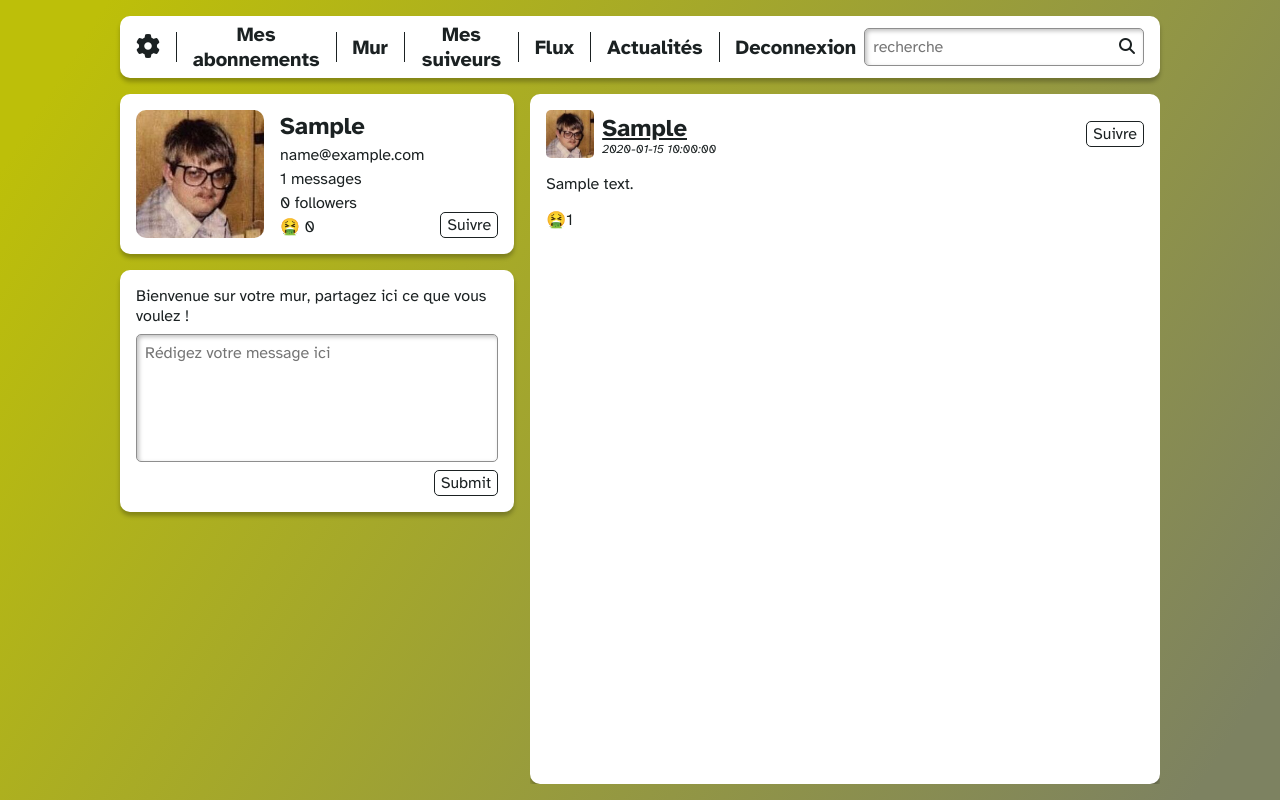
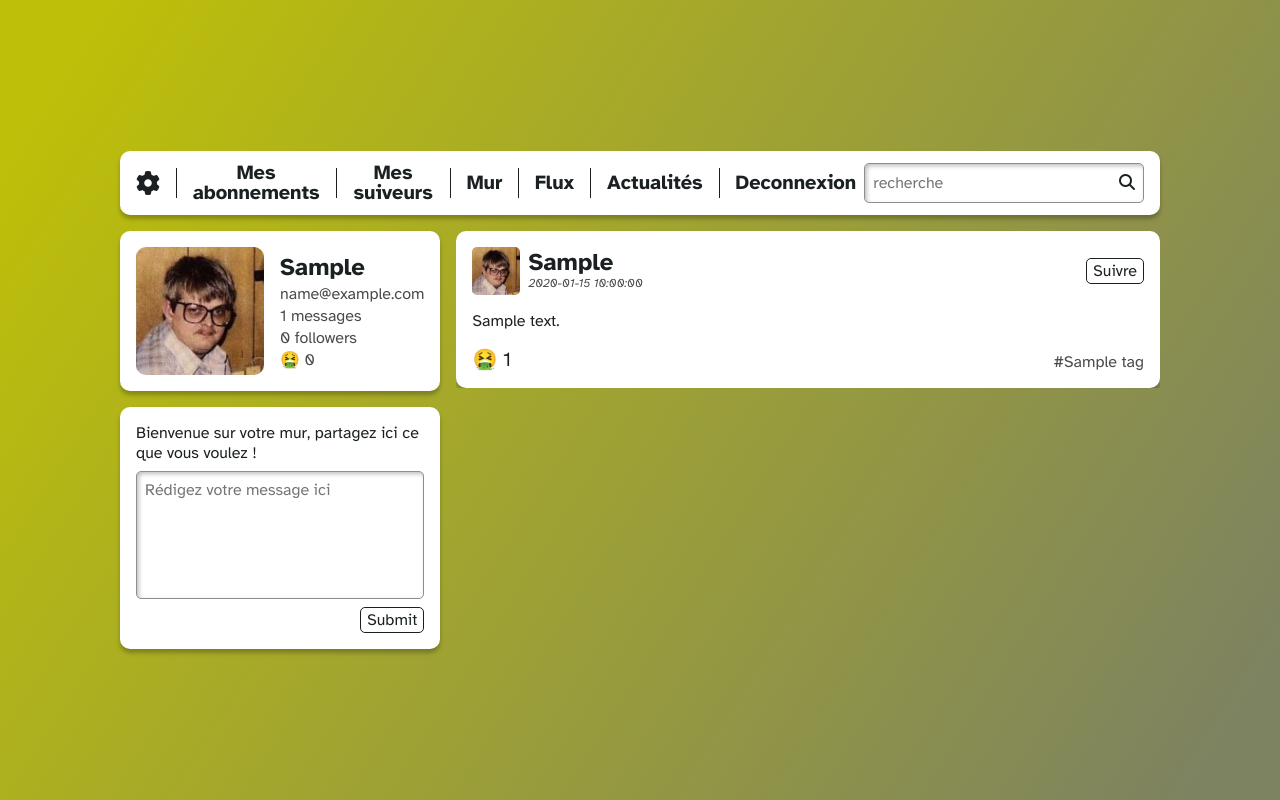
Before and after one commit to adatechschool/php-social-network-eden-louis-guillaume, a PHP site: page /wall.php?user_id=1 in a window 1280 px wide. Run offline with PHP 8.4, Linux system fonts and the light colour scheme; the visitor is signed in with stand-in values (Sample User, id 1); tables that the repository leaves empty hold one stand-in row (values such as "Sample post"); data that the repository does not hold is empty; some libraries are stand-ins or nearby versions.

Commit message:
encore un peu...

```diff
--- a/resoc_n1/header.php
+++ b/resoc_n1/header.php
@@ -4,9 +4,9 @@
         <hr class="vert-line" />
         <a href=<?php echo 'subscriptions.php?user_id=' . $_SESSION['connected_id']; ?>>Mes abonnements</a></li>
         <hr class="vert-line" />
+        <a href=<?php echo 'followers.php?user_id=' . $_SESSION['connected_id']; ?>>Mes suiveurs</a>
+        <hr class="vert-line" />
         <a href=<?php echo 'wall.php?user_id=' . $_SESSION['connected_id']; ?>>Mur</a>
-        <hr class="vert-line" />
-        <a href=<?php echo 'followers.php?user_id=' . $_SESSION['connected_id']; ?>>Mes suiveurs</a>
         <hr class="vert-line" />
         <a href=<?php echo 'feed.php?user_id=' . $_SESSION['connected_id']; ?>>Flux</a>
         <hr class="vert-line" />
--- a/resoc_n1/like.php
+++ b/resoc_n1/like.php
@@ -1,7 +1,5 @@
 <?php
-session_start();
-$mysqli = new mysqli("localhost", "root", "root", "socialnetwork");
-
+include 'connexion_SQL.php';
 if (isset($_GET['id'])) {
     // Obtenez la valeur de 'id' depuis $_GET
     $getid = (int) $_GET['id'];
--- a/resoc_n1/post.php
+++ b/resoc_n1/post.php
@@ -18,25 +18,24 @@
         </p>
     </section>
     <footer class="post-footer">
-        <a href=<?= "like.php?id=" . $post['post_id']; ?> style="text-decoration: none;"><button
-                class="button like-button">
-                <?= "🤮" . $post['like_number'] ?>
-            </button></a>
-        <a href="">
+        <a href=<?= "like.php?id=" . $post['post_id']; ?> style="text-decoration: none;">
+            <button class="like-button">
+                🤮
+                <?= $post['like_number'] ?>
+            </button>
 
-            <?php
-            // Séparer les tags puis les mettre dans un tableau
-            $str = $post['taglist'];
+        </a>
+        <ul class="taglist">
+            <?php $str = $post['taglist'];
             if ($str !== null && is_string($str)) {
                 $delimiter = ",";
                 $parts = explode($delimiter, $str);
                 if (!empty($parts)) {
                     foreach ($parts as $part) {
-                        echo "<a href='tags.php?tag_id=" . $post["tag_id"] . ">#$part</a> ";
+                        echo "<a href='' class='taglist-element'>#" . $part . "</a>";
                     }
                 }
-            }
-            ?>
-        </a>
+            } ?>
+        </ul>
     </footer>
 </article>
--- a/resoc_n1/profil.php
+++ b/resoc_n1/profil.php
@@ -54,11 +54,11 @@
 
         if ($result->num_rows > 0) {
             // L'utilisateur est abonné, affichez le bouton "Se désabonner"
-            echo "<a href='follow.php?followedid=$userId'><button id='newpost' class='unfollow-button'>Se désabonner</button></a>";
+            echo "<a href='follow.php?followedid=$userId'><button id='newpost' class='unfollow-button' aria-label='ne plus suivre cet.te utilisateur.ice'>Se désabonner</button></a>";
         } else {
             // L'utilisateur n'est pas abonné, affichez le bouton "S'abonner"
-            echo "<a href='follow.php?followedid=$userId'><button id='newpost' class='follow-button'>S'abonner</button></a>";
+            echo "<a href='follow.php?followedid=$userId'><button id='newpost' class='follow-button' aria-label='ne plus suivre cet.te utilisateur.ice'>S'abonner</button></a>";
         }
     } ?>
-    <button class="follow-button">Suivre</button>
+
 </article>
--- a/resoc_n1/style.css
+++ b/resoc_n1/style.css
@@ -3,7 +3,7 @@
 html {
   --main-hl-color: #bdbf09;
   --off-black: #1b2122;
-  --faded-black: hsl(0, 0%, 34%);
+  --faded-black: #4B4B4B;
   --gray: #4b4b4b;
 }
 * {
@@ -11,19 +11,28 @@ html {
   padding: 0;
 }
 
+.like-button {
+  font-size: 1.25rem;
+}
+
+.taglist-element {
+  margin-top: auto;
+}
+
 body {
   align-items: flex-start;
   background: linear-gradient(122.34deg, #bdbf09 5.97%, #7d8261 95.09%);
   color: var(--off-black);
-  display: flex;
+  display: inline-flex;
   flex-direction: column;
   font-family: "Atkinson Hyperlegible";
   gap: 16px;
   justify-content: center;
   padding: 16px 120px;
   box-sizing: border-box;
-  height: 100vh;
-  width: 100vw;
+  width: 100%;
+  height: fit-content;
+  min-height: 100vh;
 }
 
 .follow-button {
@@ -34,6 +43,12 @@ body {
 .post-infos-section > .follow-button {
   align-self: center;
   justify-self: flex-end;
+}
+
+.post-footer {
+  display: flex;
+  flex-direction: row;
+  justify-content: space-between;
 }
 
 a:hover {
@@ -54,6 +69,13 @@ body > header {
   min-width: min-content;
   padding: 12px 16px;
   width: 100%;
+}
+
+.taglist {
+  display: flex;
+  width: fit-content;
+  gap: 4px;
+  color: var(--faded-black);
 }
 
 time {
@@ -81,15 +103,14 @@ input.button-like {
 }
 
 #wrapper {
-  display: flex;
+  display: inline-flex;
   width: 100%;
-  height: 100%;
   flex-direction: row;
   gap: 16px;
 }
 
 main {
-  display: flex;
+  display: inline-flex;
   flex-direction: column;
   gap: 16px;
   height: 100%;
@@ -134,9 +155,8 @@ body > header #menu a {
   width: fit-content;
   font-weight: 700;
   font-size: 1.25rem;
-  line-height: auto;
+  line-height: 1.25rem;
   text-align: center;
-  text-decoration: none;
 }
 
 body > header #menu i {
@@ -180,13 +200,21 @@ article {
   height: 100%;
 }
 
+.post-date {
+  color: var(--faded-black);
+}
+
 .profile-info-section {
   display: flex;
   flex-direction: column;
-  align-content: center;
+  align-content: flex-start;
   justify-content: center;
-  gap: 4px;
+  gap: 2px;
   flex-grow: 1;
+}
+
+.profile-info-section > p {
+  color: var(--faded-black);
 }
 
 textarea,
@@ -219,7 +247,7 @@ i {
 }
 
 a {
-  text-decoration: underline;
+  text-decoration: none;
 }
 
 button,
@@ -309,6 +337,7 @@ form {
   flex-direction: column;
   gap: 16px;
   justify-content: flex-start;
+  width: min(420px, fit-content);
 }
 
 #wrapper.vertical {
--- a/resoc_n1/wall.php
+++ b/resoc_n1/wall.php
@@ -18,7 +18,6 @@ session_start();
     include('header.php');
     include 'connexion_SQL.php'; ?>
     <div id="wrapper">
-
         <aside>
             <?php
             include 'profil.php';
```
